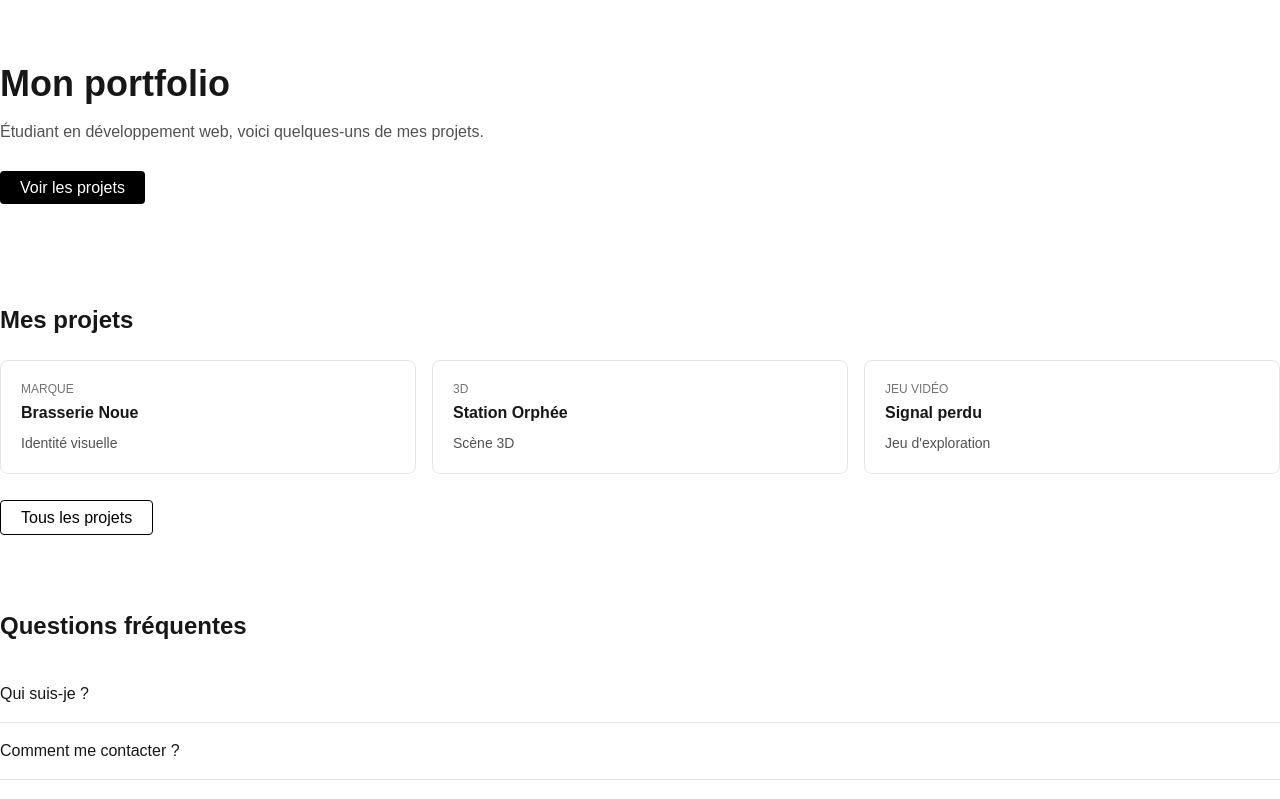
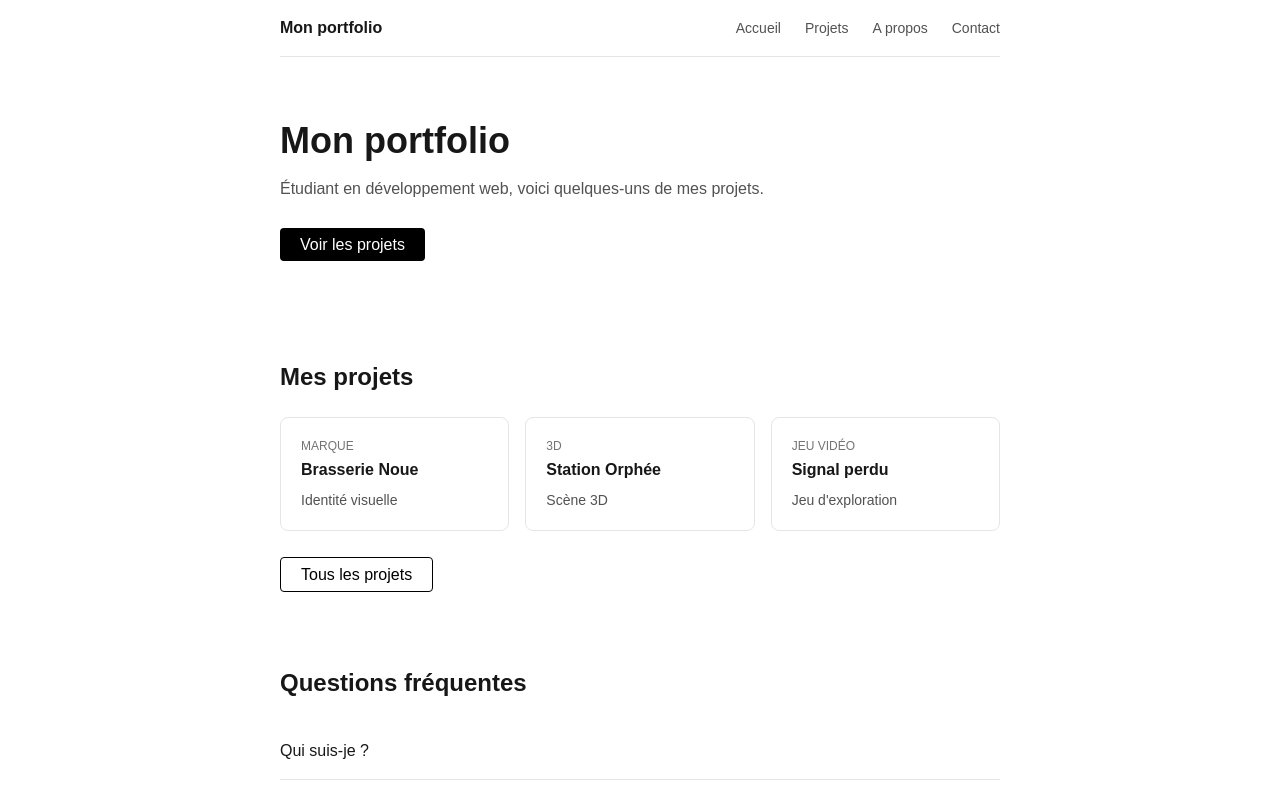
Before and after one commit to mincho95/portfolio-cours, a Next.js app: page / in a window 1280 px wide. Shown: the top 799 px of the page. Built offline with nearby package versions, Linux system fonts and the light colour scheme.

Commit message:
Ajout du menu de nav

```diff
--- a/app/layout.tsx
+++ b/app/layout.tsx
@@ -1,5 +1,7 @@
 import type { Metadata } from "next";
 import { Geist, Geist_Mono } from "next/font/google";
+import Menu from "@/componants/menu";
+import PiedDePage from "@/componants/pied-de-page";
 import "./globals.css";
 
 const geistSans = Geist({
@@ -20,10 +22,16 @@ export const metadata: Metadata = {
 export default function RootLayout({ children }: LayoutProps<"/">) {
   return (
     <html
-      lang="en"
+      lang="fr"
       className={`${geistSans.variable} ${geistMono.variable} h-full antialiased`}
     >
-      <body className="min-h-full flex flex-col">{children}</body>
+      <body className="min-h-full flex flex-col">
+        <div className="mx-auto w-full max-w-3xl px-6">
+          <Menu />
+          <main>{children}</main>
+          <PiedDePage />
+        </div>
+      </body>
     </html>
   );
 }
--- /dev/null
+++ b/componants/menu.tsx
@@ -0,0 +1,23 @@
+import Link from "next/link"
+
+const LIENS = [
+    { href: "/", label: "Accueil" },
+    { href: "/projets", label: "Projets" },
+    { href: "/a-propos", label: "A propos" },
+    { href: "/contact", label: "Contact" },
+]
+
+export default function Menu() {
+    return (
+        <nav className="flex items-center justify-between border-b border-neutral-200 py-4">
+            <Link href="/" className="font-semibold">Mon portfolio</Link>
+            <ul className="flex gap-6 text-sm text-neutral-600">
+                {LIENS.map((lien) => (
+                    <li key={lien.href}>
+                        <Link href={lien.href}>{lien.label}</Link>
+                    </li>
+                ))}
+            </ul>
+        </nav>
+    )
+}
```
